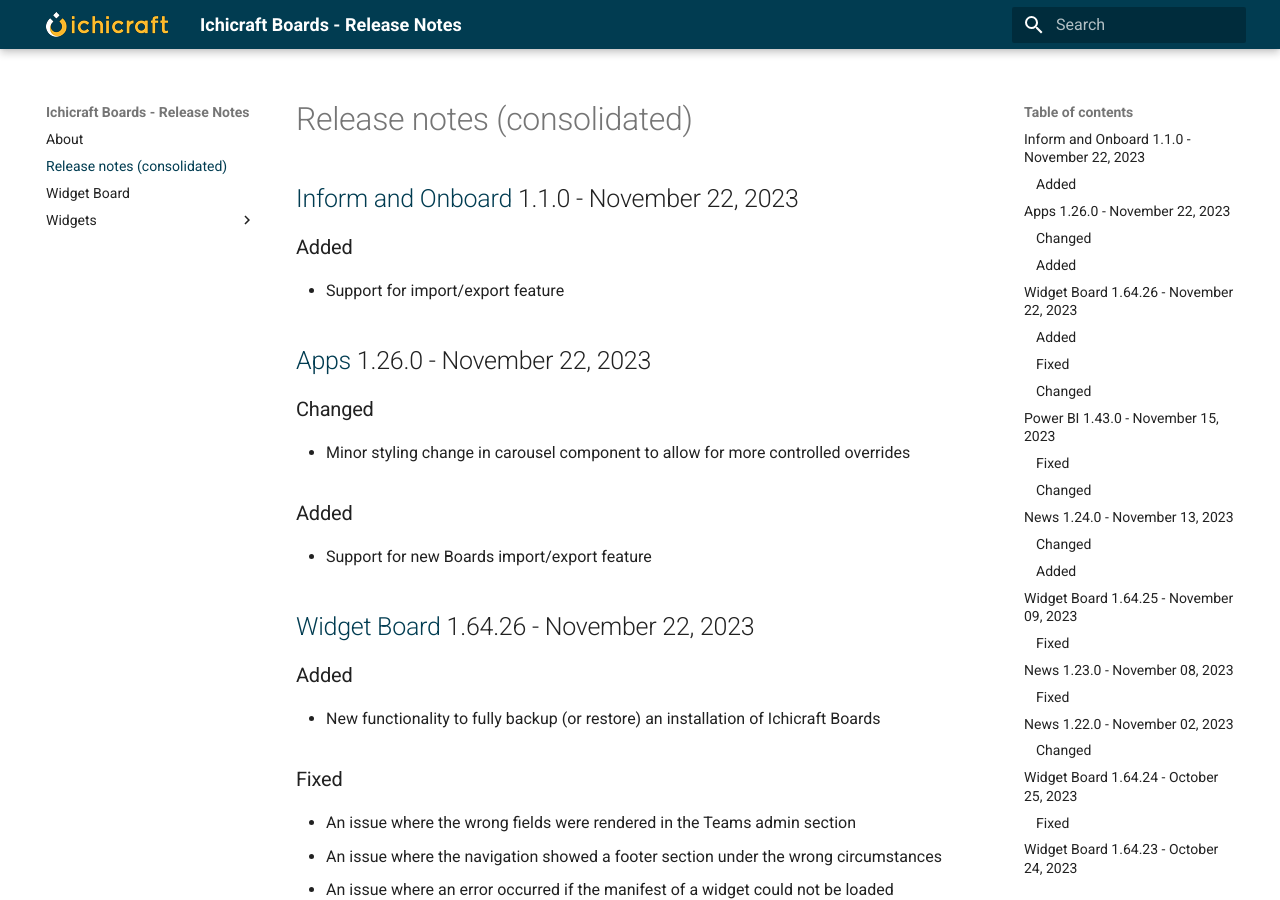
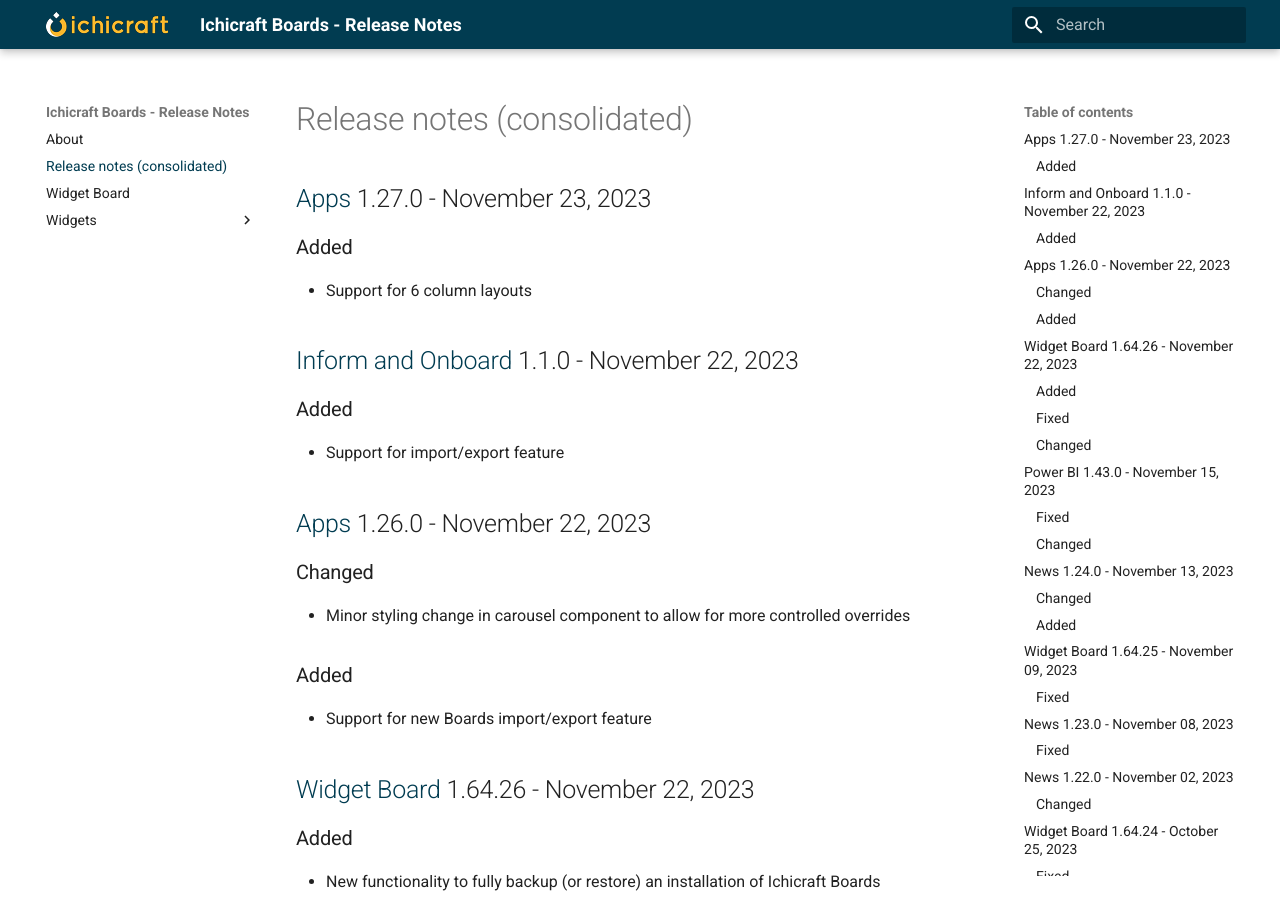
Before and after one commit to ichicraft/widgets-docs, an MkDocs documentation site: the page built from docs/Release-notes-(consolidated).md, in a window 1280 px wide and 900 px high. Built offline with MkDocs 1.6.1 and Material for MkDocs 9.7.7, drawn with Linux system fonts in a browser that asks for light colours.

Commit message:
Release notes updated by BuildService

```diff
--- a/docs/Release-notes-(consolidated).md
+++ b/docs/Release-notes-(consolidated).md
@@ -1,3 +1,9 @@
+## [Apps](./Widgets/Apps.md) 1.27.0 - November 23, 2023
+
+### Added
+
+- Support for 6 column layouts
+
 ## [Inform and Onboard](./Widgets/Inform and Onboard.md) 1.1.0 - November 22, 2023
 
 ###Added
--- a/docs/Widgets/Apps.md
+++ b/docs/Widgets/Apps.md
@@ -1,3 +1,9 @@
+## 1.27.0 - November 23, 2023
+
+### Added
+
+- Support for 6 column layouts
+
 ## 1.26.0 - November 22, 2023
 
 ### Changed
```
